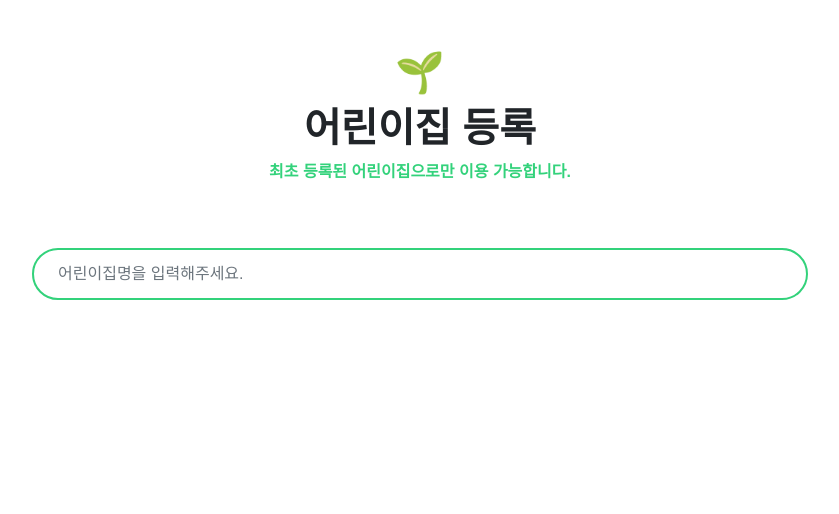
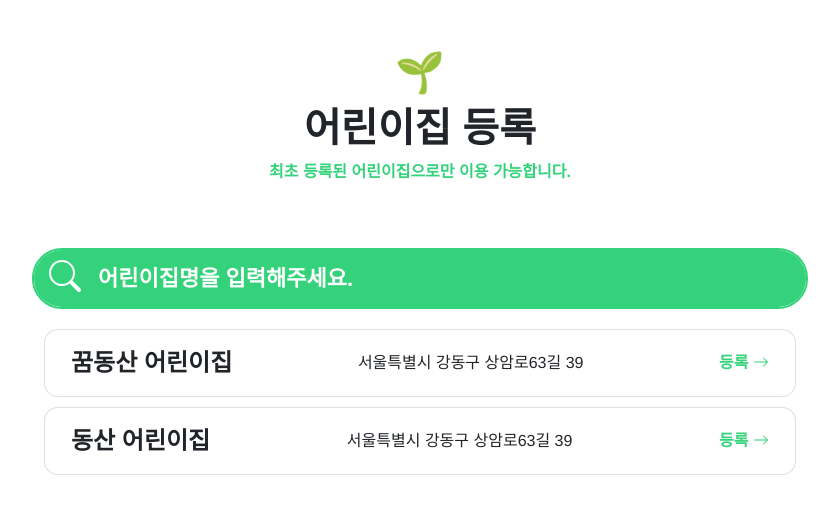
Before and after one commit to minkyung00/child-abuse-alarm, a Vue app in the folder FE/frontend/: page /apply-center in a window 1280 px wide. Shown: the top 514 px of the page, without its empty margins (220-1059 px from the left). Built offline with nearby package versions, Linux system fonts and the light colour scheme.

Commit message:
Design: 전반적인 디자인 수정

```diff
--- a/FE/frontend/src/components/CenterList.vue
+++ b/FE/frontend/src/components/CenterList.vue
@@ -4,25 +4,48 @@
       <b-card-text>
         서울특별시 강동구 상암로63길 39
       </b-card-text>
-      <button>등록</button>
+      <button @click="showModal = true">등록
+        <b-icon icon="arrow-right"></b-icon>
+      </button>
     </b-card>
 
     <b-card title="동산 어린이집">
       <b-card-text>
         서울특별시 강동구 상암로63길 39
       </b-card-text>
-      <button>등록</button>
+      <button @click="showModal = true">등록
+        <b-icon icon="arrow-right"></b-icon>
+      </button>
     </b-card>
+
+    <CenterCodeModal
+      v-if="showModal"
+      @close="showModal = false"
+    />
   </b-container>
 </template>
 
 <script>
+import CenterCodeModal from "@/components/CenterCodeModal.vue"
+
 export default {
-  name: 'CenterList'
+  name: 'CenterList',
+  components: {
+    CenterCodeModal,
+  },
+  data () {
+    return {
+      showModal: false,
+    }
+  }
 }
 </script>
 
 <style lang="scss" scoped>
+.card {
+  border-radius: 14px;
+  margin-bottom: 10px;
+
   .card-body {
     display: flex;
     align-items: center;
@@ -33,8 +56,18 @@ export default {
       margin: 0;
     }
 
+    .card-title {
+      margin-left: 10px;
+    }
+
     button {
-    width: 5rem;
+      background: transparent;
+      color: $primary-color;
+
+      &:hover {
+        background: #F7F8F9;
+      }
+    }
   }
 }
 </style>
--- a/FE/frontend/src/styles/_base.scss
+++ b/FE/frontend/src/styles/_base.scss
@@ -7,3 +7,10 @@ a {
   font-weight: bold;
   text-decoration: none;
 }
+
+input:-webkit-autofill,
+input:-webkit-autofill:hover,
+input:-webkit-autofill:focus,
+input:-webkit-autofill:active  {
+    -webkit-box-shadow: 0 0 0 30px #33d27b52 inset !important;
+}
--- a/FE/frontend/src/styles/_index.scss
+++ b/FE/frontend/src/styles/_index.scss
@@ -1,3 +1,4 @@
 @import "./_variable.scss";
 @import "./_base.scss";
 @import "./_button.scss";
+@import "./modal.scss";
--- a/FE/frontend/src/views/ApplyCenter.vue
+++ b/FE/frontend/src/views/ApplyCenter.vue
@@ -6,14 +6,23 @@
       <p class="apply-desc">최초 등록된 어린이집으로만 이용 가능합니다.</p>
     </header>
 
-    <b-form-input type="text"
-                  placeholder="어린이집명을 입력해주세요." />
+    <div class="search-bar">
+      <b-icon class="search-icon" icon="search" scale="2"></b-icon>
+      <b-form-input type="search"
+                    placeholder="어린이집명을 입력해주세요." />
+    </div>
+    <CenterList></CenterList>
   </b-container>
 </template>
 
 <script>
+import CenterList from '@/components/CenterList.vue'
+
 export default {
-  name: "ApplyCenter"
+  name: "ApplyCenter",
+  components: {
+    CenterList,
+  },
 }
 </script>
 
@@ -32,16 +41,38 @@ export default {
   }
 }
 
+.search-bar {
+  position: relative;
+  text-align: center;
+
+  .search-icon {
+    position: absolute;
+    left: 25px;
+    top: 20px;
+    margin: 0;
+    color: white;
+  }
+}
+
 input {
-  padding: 0.75rem 1.5rem;
+  padding: 0.75rem 4rem;
   margin-bottom: 20px;
   border-radius: 30px;
   border: 2.5px solid $primary-color;
+  background-color: $primary-color;
+  font-weight: bold;
+  font-size: 22px;
+
+  &::placeholder {
+    color: white;
+    font-weight: bold;
+  }
 
   &:focus {
     border-color: $primary-color;
     outline: 0;
     box-shadow: 0 0 0 0.25rem #33d27b52;
+    color: $primary-color;
   }
 }
 
--- a/FE/frontend/src/views/HomeView.vue
+++ b/FE/frontend/src/views/HomeView.vue
@@ -81,6 +81,13 @@ export default {
       padding: 0.75rem 1.5rem;
       margin-bottom: 10px;
       border-radius: 30px;
+
+      &:focus {
+        border-color: $primary-color;
+        outline: 0;
+        box-shadow: 0 0 0 0.25rem #33d27b52;
+        color: $primary-color;
+      }
     }
 
     .login-form-btn {
--- a/FE/frontend/src/views/Register.vue
+++ b/FE/frontend/src/views/Register.vue
@@ -56,6 +56,13 @@ export default {
       padding: 0.75rem 1.5rem;
       margin-bottom: 20px;
       border-radius: 30px;
+
+      &:focus {
+        border-color: $primary-color;
+        outline: 0;
+        box-shadow: 0 0 0 0.25rem #33d27b52;
+        color: $primary-color;
+      }
     }
 
     .register-form-btn {
```
Also changed, not shown: FE/frontend/src/components/HelloWorld.vue (deleted, +0 -130 lines). Lines whose indentation alone changed are shown as unchanged.
